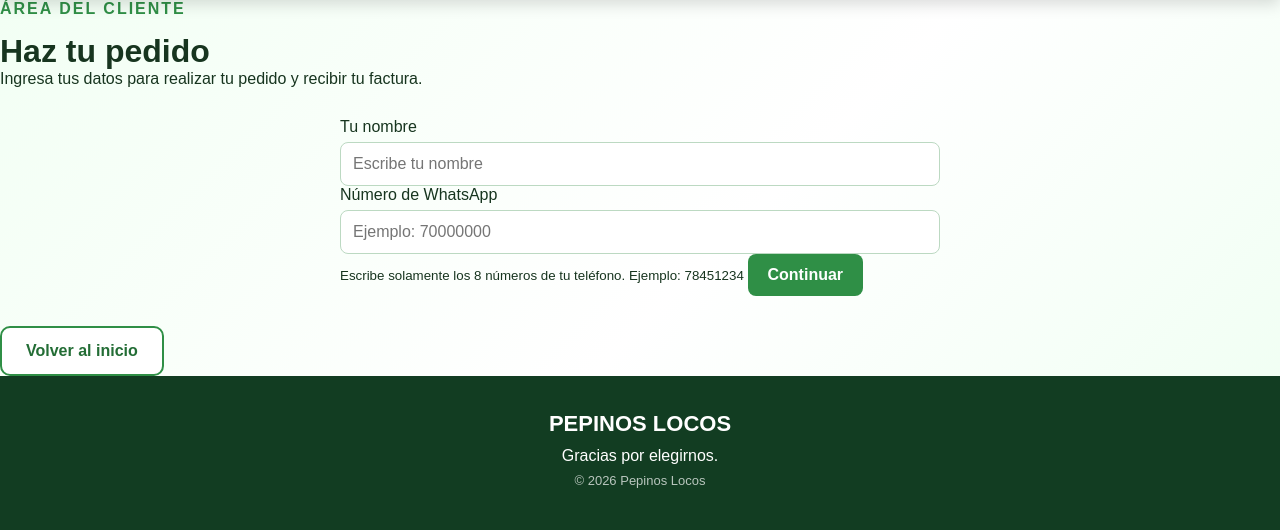
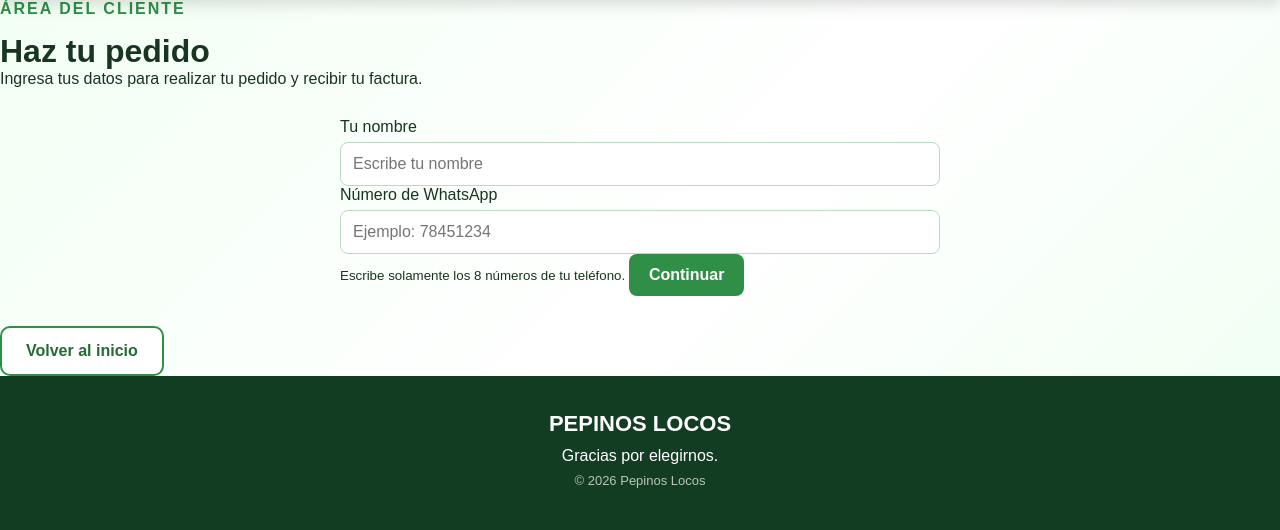
Before and after one commit to borjamarcela166-jpg/pepinos-locos, a Flask app: page /cliente in a window 1280 px wide. Shown: the part 73-603 px from the top of the page. Run offline with Flask 3, Linux system fonts and the light colour scheme.

Commit message:
Update cliente.html

```diff
--- a/templates/cliente.html
+++ b/templates/cliente.html
@@ -70,9 +70,9 @@
 
         {% if error %}
 
-            <div class="mensaje-error">
+        <p style="color: red; font-weight: bold;">
             {{ error }}
-            </div>
+        </p>
 
         {% endif %}
 
@@ -103,8 +103,9 @@
                 type="tel"
                 id="telefono"
                 name="telefono"
-                    placeholder="Ejemplo: 70000000"
+                placeholder="Ejemplo: 78451234"
                 maxlength="8"
+                minlength="8"
                 pattern="[0-9]{8}"
                 inputmode="numeric"
                 required
@@ -112,7 +113,6 @@
 
             <small>
                 Escribe solamente los 8 números de tu teléfono.
-                    Ejemplo: 78451234
             </small>
 
 
```
Lines whose indentation alone changed are shown as unchanged.
